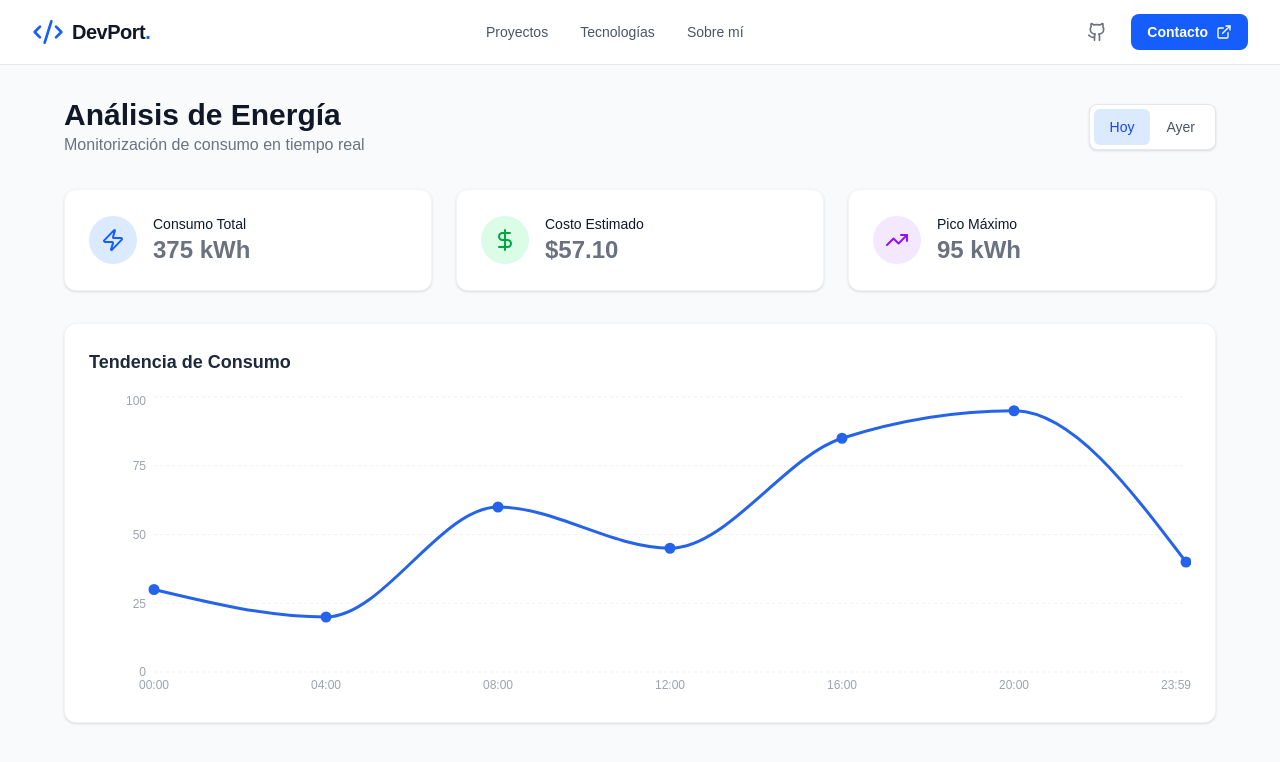
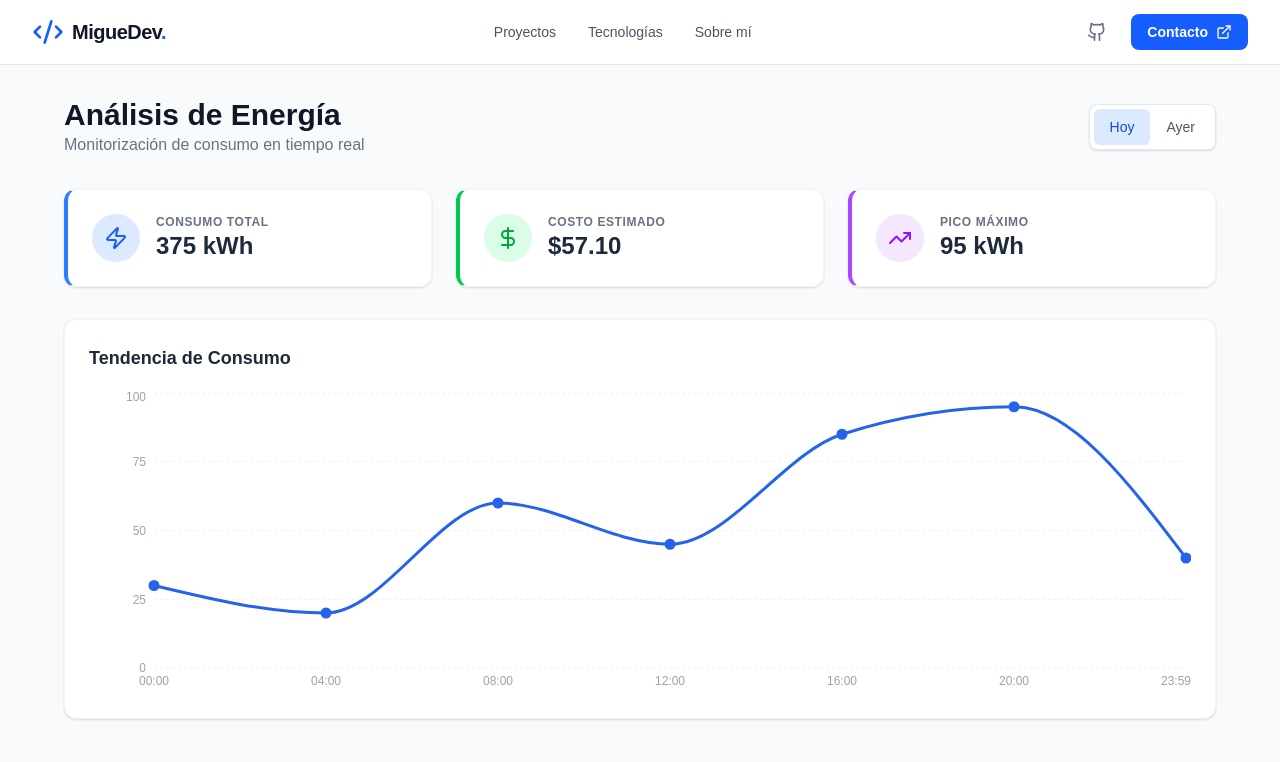
Before and after one commit to MigueADM7/Energy-dashboard, a Next.js app: page / in a window 1280 px wide. Shown: the top 762 px of the page. Built offline with nearby package versions, Linux system fonts and the light colour scheme.

Commit message:
feat: improve contrast and add anchor sections

```diff
--- a/src/app/page.tsx
+++ b/src/app/page.tsx
@@ -18,10 +18,11 @@ export default function Home() {
   const activeColor = period === 'today' ? '#2563eb' : '#f97316';
 
   return (
-    <div className="min-h-screen bg-gray-50 p-8">
+    <div className="min-h-screen bg-gray-50 p-8 scroll-smooth">
       <div className="max-w-6xl mx-auto space-y-8">
 
         {/* Header con Filtros */}
+        <section id="proyectos" className="scroll-mt-24 space-y-8">
           <header className="flex flex-col md:flex-row justify-between items-center gap-4">
             <div>
               <h1 className="text-3xl font-bold text-gray-900">Análisis de Energía</h1>
@@ -51,36 +52,37 @@ export default function Home() {
 
           {/* Tarjetas de Resumen (Wow Factor #1) */}
           <div className="grid grid-cols-1 md:grid-cols-3 gap-6">
-          <Card className="flex items-center gap-4">
+            <Card className="flex items-center gap-4 border-l-4 border-l-blue-500">
               <div className="p-3 bg-blue-100 rounded-full text-blue-600">
                 <Zap className="w-6 h-6" />
               </div>
               <div>
-              <p className="text-sm text-gray-900">Consumo Total</p>
-              <p className="text-2xl font-bold text-gray-500">{metrics.totalUsage} kWh</p>
+                <p className="text-xs font-semibold uppercase tracking-wider text-gray-500">Consumo Total</p>
+                <p className="text-2xl font-extrabold text-slate-800">{metrics.totalUsage} kWh</p>
               </div>
             </Card>
 
-          <Card className="flex items-center gap-4">
+            <Card className="flex items-center gap-4 border-l-4 border-l-green-500">
               <div className="p-3 bg-green-100 rounded-full text-green-600">
                 <DollarSign className="w-6 h-6" />
               </div>
               <div>
-              <p className="text-sm text-gray-900">Costo Estimado</p>
-              <p className="text-2xl font-bold text-gray-500">${metrics.totalCost}</p>
+                <p className="text-xs font-semibold uppercase tracking-wider text-gray-500">Costo Estimado</p>
+                <p className="text-2xl font-extrabold text-slate-800">${metrics.totalCost}</p>
               </div>
             </Card>
 
-          <Card className="flex items-center gap-4">
+            <Card className="flex items-center gap-4 border-l-4 border-l-purple-500">
               <div className="p-3 bg-purple-100 rounded-full text-purple-600">
                 <TrendingUp className="w-6 h-6" />
               </div>
               <div>
-              <p className="text-sm text-gray-900">Pico Máximo</p>
-              <p className="text-2xl font-bold text-gray-500">{metrics.peak} kWh</p>
+                <p className="text-xs font-semibold uppercase tracking-wider text-gray-500">Pico Máximo</p>
+                <p className="text-2xl font-extrabold text-slate-800">{metrics.peak} kWh</p>
               </div>
             </Card>
           </div>
+        </section>
 
         {/* Gráfico Principal */}
         <main>
--- a/src/components/layout/Navbar.tsx
+++ b/src/components/layout/Navbar.tsx
@@ -9,15 +9,15 @@ const Navbar = () => {
           <div className="flex items-center gap-2">
             <CodeXml className="w-8 h-8 text-blue-600" />
             <span className="font-bold text-xl tracking-tight text-gray-900">
-              DevPort<span className="text-blue-600">.</span>
+              MigueDev<span className="text-blue-600">.</span>
             </span>
           </div>
 
           {/* Enlaces Rápidos */}
           <div className="hidden md:flex items-center gap-8 text-sm font-medium text-gray-600">
-            <a href="#" className="hover:text-blue-600 transition-colors">Proyectos</a>
-            <a href="#" className="hover:text-blue-600 transition-colors">Tecnologías</a>
-            <a href="#" className="hover:text-blue-600 transition-colors">Sobre mí</a>
+            <a href="#proyectos" className="hover:text-blue-600 transition-colors">Proyectos</a>
+            <a href="#tecnologias" className="hover:text-blue-600 transition-colors">Tecnologías</a>
+            <a href="#sobre-mi" className="hover:text-blue-600 transition-colors">Sobre mí</a>
           </div>
 
           {/* Botones de Acción */}
```
Lines whose indentation alone changed are shown as unchanged.
